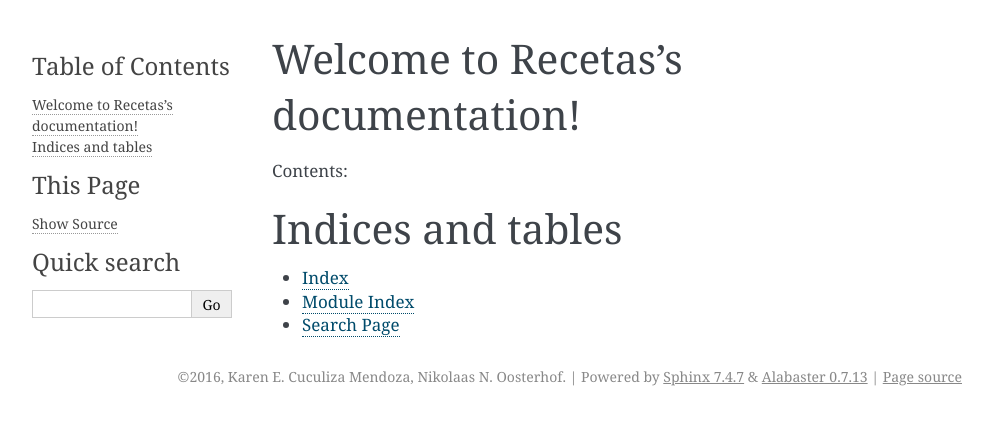
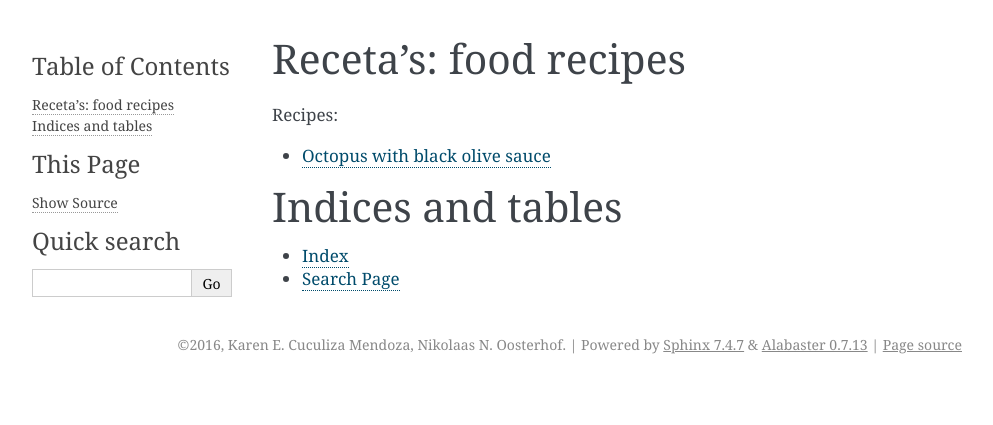
Before and after one commit to recetas/recetas, a Sphinx documentation site: the page built from doc/source/index.rst, in a window 1280 px wide. Shown: the top 425 px of the page, without its empty margins (148-1141 px from the left). Built offline with Sphinx 7.4.7, drawn with Linux system fonts in a browser that asks for light colours.

Commit message:
NF: new recipe for octopus

```diff
--- a/doc/source/index.rst
+++ b/doc/source/index.rst
@@ -3,13 +3,15 @@
    You can adapt this file completely to your liking, but it should at least
    contain the root `toctree` directive.
 
-Welcome to Recetas's documentation!
-===================================
+Receta's: food recipes
+======================
 
-Contents:
+Recipes:
 
 .. toctree::
-   :maxdepth: 2
+   :maxdepth: 1
+
+   octopus_black_olive_sauce
 
 
 
```
Also changed, not shown: other parts of doc/source/index.rst (+0 -1 lines), doc/source/octopus_black_olive_sauce.rst (added, +44 -0 lines).
